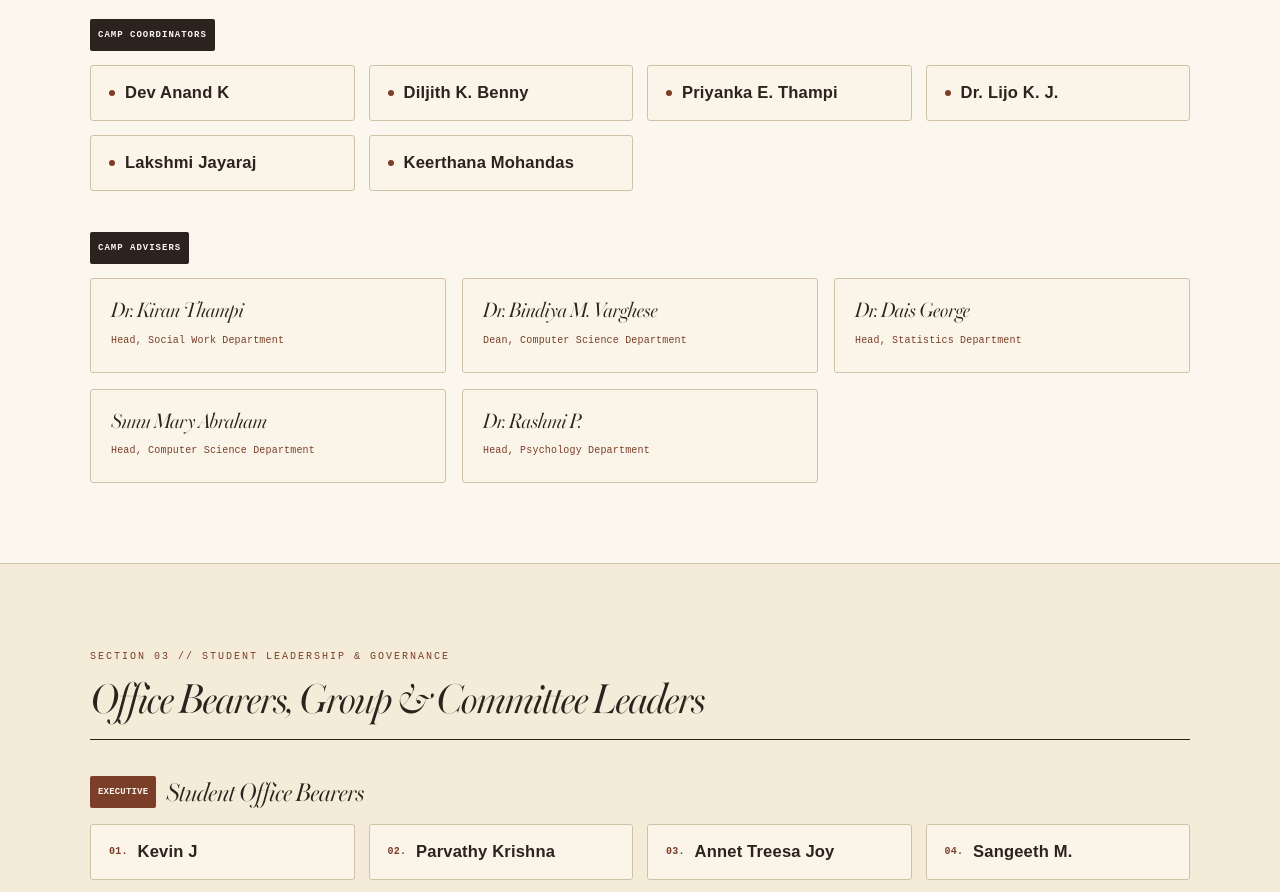
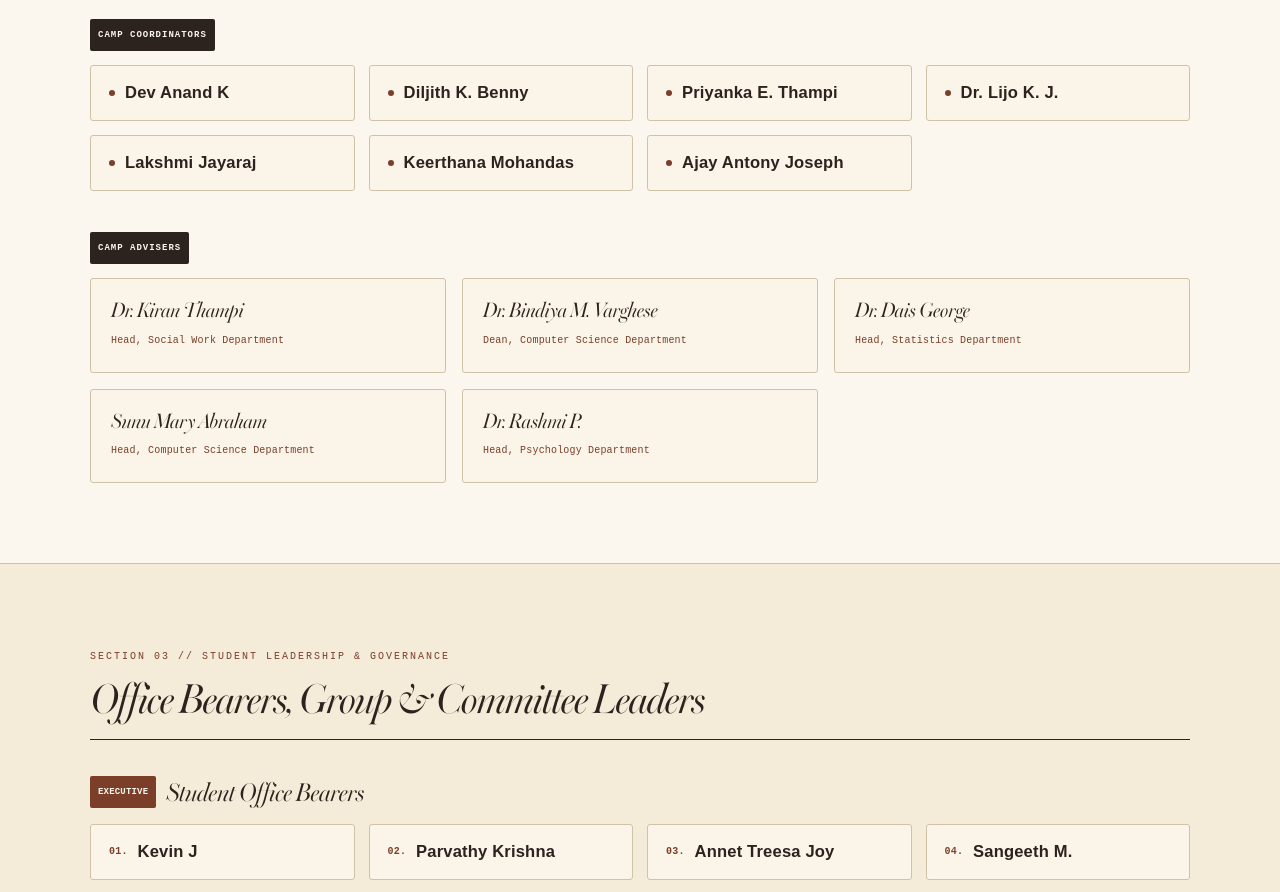
Before and after one commit to urichils/camp-report, a React (Vite) app: page / in a window 1280 px wide. Shown: the part 1180-2072 px from the top of the page. Built offline with nearby package versions, Linux system fonts and the light colour scheme.

Commit message:
added Ajay sir name

```diff
--- a/src/App.jsx
+++ b/src/App.jsx
@@ -30,7 +30,8 @@ const CAMP_COORDINATORS = [
   'Priyanka E. Thampi',
   'Dr. Lijo K. J.',
   'Lakshmi Jayaraj',
-  'Keerthana Mohandas'
+  'Keerthana Mohandas',
+  'Ajay Antony Joseph'
 ];
 
 const CAMP_ADVISERS = [
```
